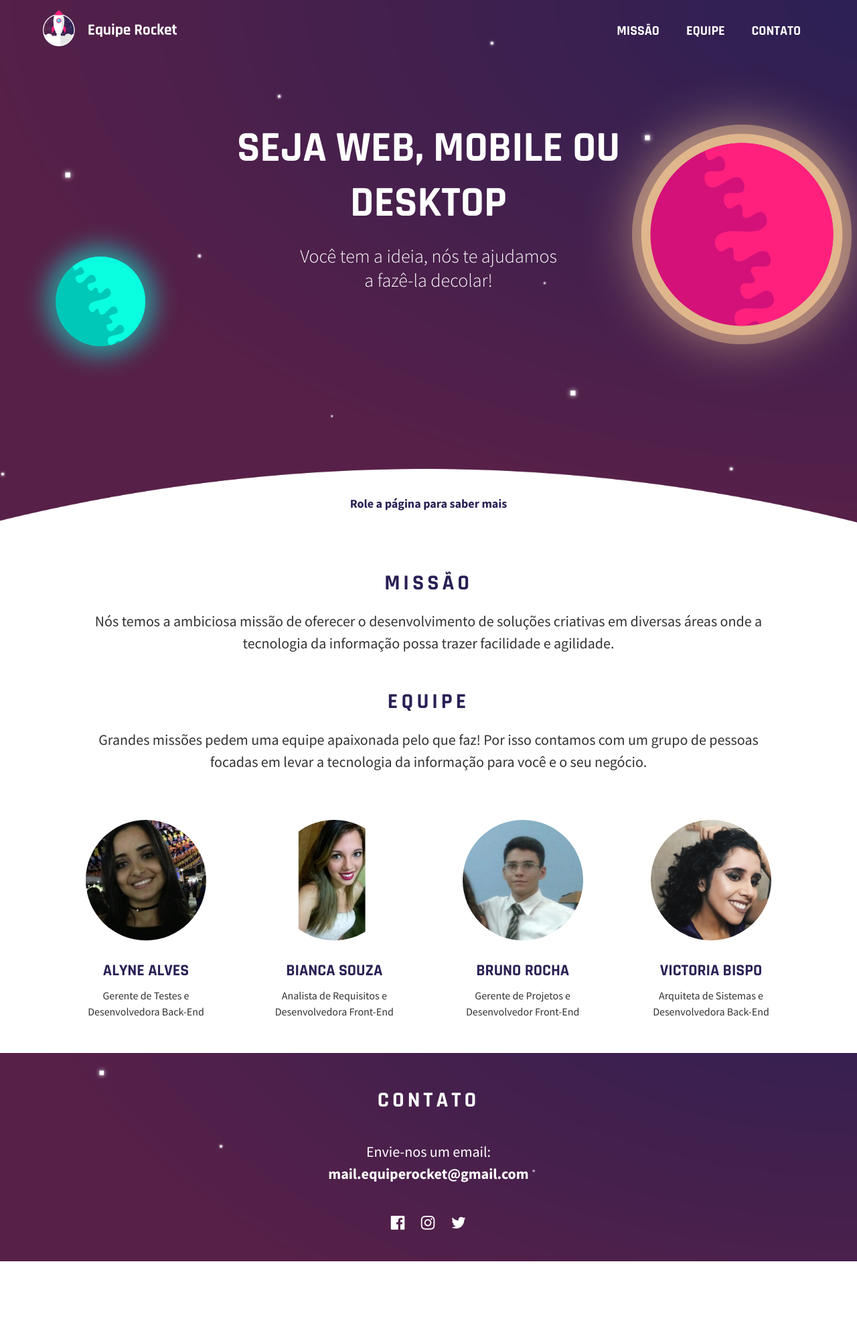
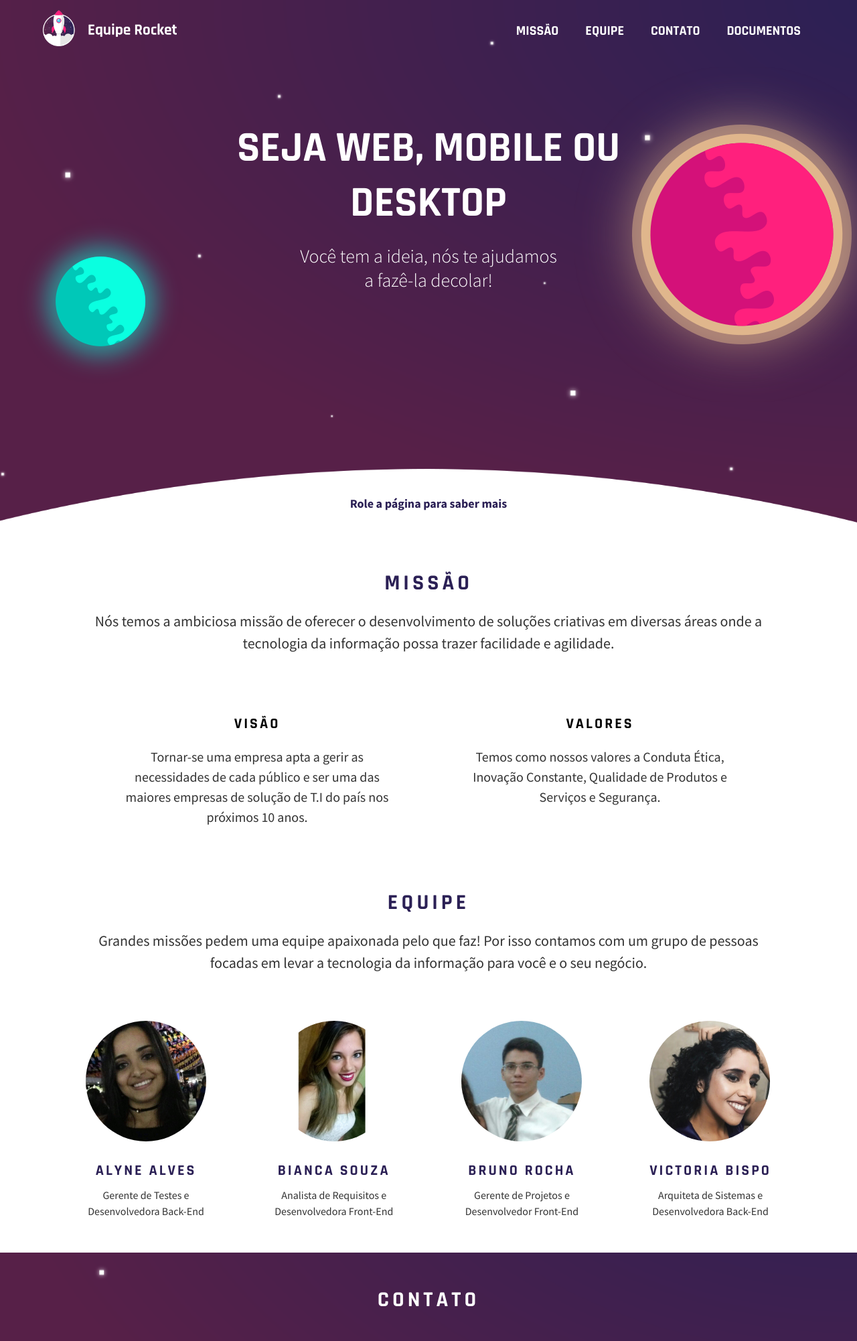
Before and after one commit to brunoorocha/equipe-rocket, a PHP site: page /index.html in a window 1280 px wide. Shown: the top 2002 px of the page at 67% size. Before the commit the page ends 1883 px from the top, so only its background shows below. Run offline with PHP 8.4, Linux system fonts and the light colour scheme; some libraries are stand-ins or nearby versions.

Commit message:
Adição da visão e valores da empresa. Também foi adicionado link para os documentos.

```diff
--- a/css/style.css
+++ b/css/style.css
@@ -20,7 +20,7 @@ h3 {
 
 div.align {
     width: 90%;
-    max-width: 1366px;
+    max-width: 1200px;
     margin: 0 auto;
 }
 
@@ -166,6 +166,33 @@ section.content h1 {
     letter-spacing: 5px;
     color: #2b2055;
     margin-bottom: 20px;
+    text-align: center;
+}
+
+section.content h2 {
+    font-size: 22px;
+    text-transform: uppercase;
+    letter-spacing: 3px;
+    margin-bottom: 20px;
+}
+
+section.content div.half {
+    width: 50%;
+    float: left;
+    box-sizing: border-box;
+    padding: 20px;
+}
+
+section.content div.half {
+    width: 50%;
+    float: left;
+    box-sizing: border-box;
+    padding: 40px;
+    min-height: 300px;
+}
+
+section.content div.half p {
+    font-size: 20px;
 }
 
 section.content p {
--- a/index.html
+++ b/index.html
@@ -20,6 +20,7 @@
                         <li><a id="missao" href="#">missão</a></li>
                         <li><a id="equipe" href="#">equipe</a></li>
                         <li><a id="contato" href="#">contato</a></li>
+                        <li><a href="https://drive.google.com/drive/folders/1uHN9t_dzVuIEInnMcTFHugbmvFmvmTA2?usp=sharing">documentos</a></li>
                     </ul>
                 </div>
             </header>
@@ -47,6 +48,17 @@
                 <p>Nós temos a ambiciosa missão de oferecer o desenvolvimento de
                 soluções criativas em diversas áreas onde a tecnologia da informação
                 possa trazer facilidade e agilidade.</p>
+
+                <div class="half">
+                    <h2 class="missao">Visão</h2>
+                    <p>Tornar-se uma empresa apta a gerir as necessidades de cada
+                        público e ser uma das maiores empresas de solução de T.I do país nos próximos 10 anos.</p>
+                </div>
+
+                <div class="half">
+                    <h2 class="missao">Valores</h2>
+                    <p>Temos como nossos valores a Conduta Ética, Inovação Constante, Qualidade de Produtos e Serviços e Segurança.</p>
+                </div>
 
                 <h1 class="equipe">Equipe</h1>
                 <p>Grandes missões pedem uma equipe apaixonada pelo que faz!
--- a/js/app.js
+++ b/js/app.js
@@ -12,10 +12,10 @@ $(window).scroll(function(){
     if($(this).scrollTop() > 550 && $(this).scrollTop() < 700) {
         $(".active").removeClass("active");
         $("#missao").addClass("active");
-    } else if($(this).scrollTop() > 700 && $(this).scrollTop() < 900) {
+    } else if($(this).scrollTop() > 700 && $(this).scrollTop() < 1200) {
         $(".active").removeClass("active");
         $("#equipe").addClass("active");
-    } else if($(this).scrollTop() > 900) {
+    } else if($(this).scrollTop() > 1200) {
         $(".active").removeClass("active");
         $("#contato").addClass("active");
     } else {
```
